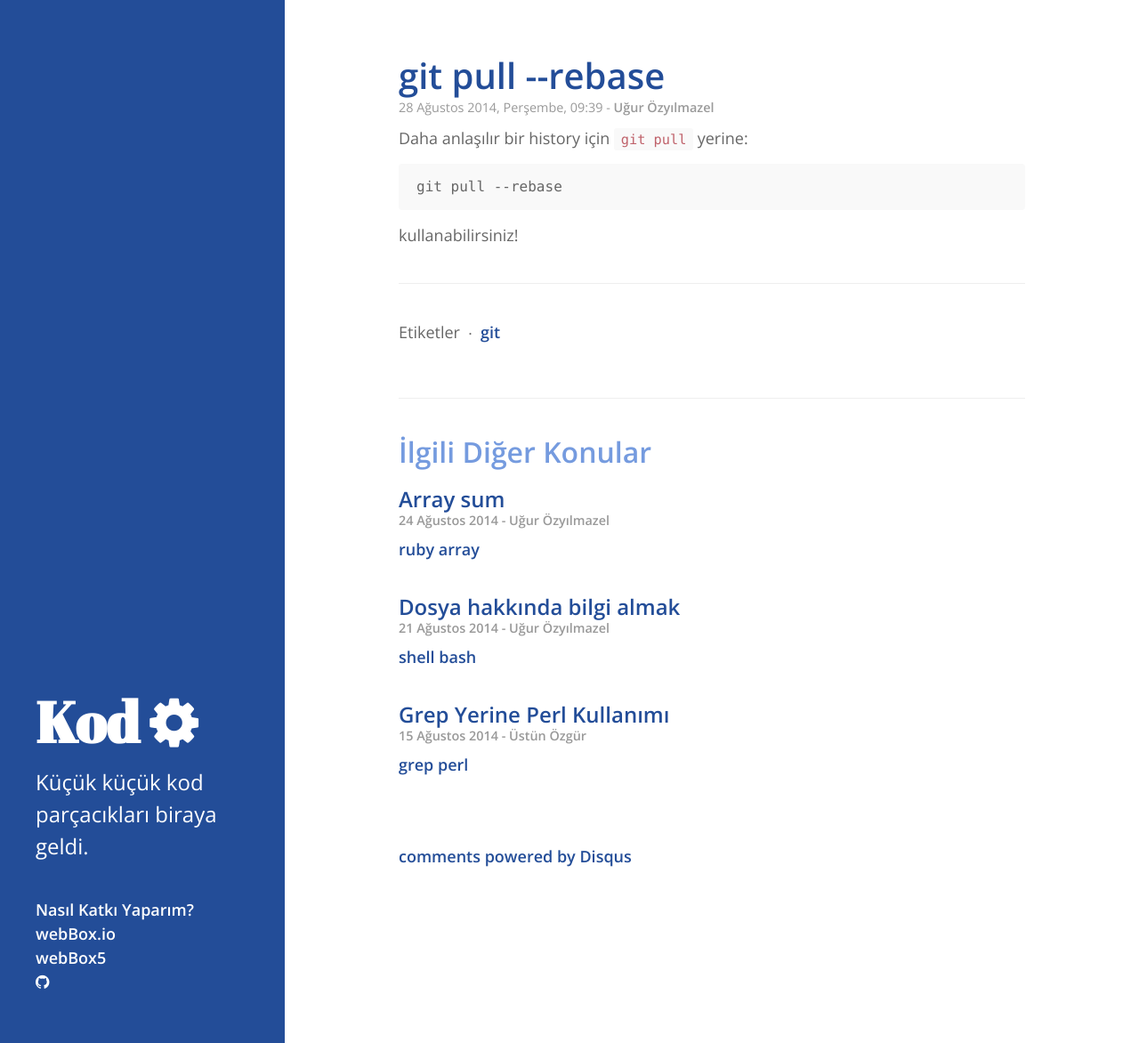
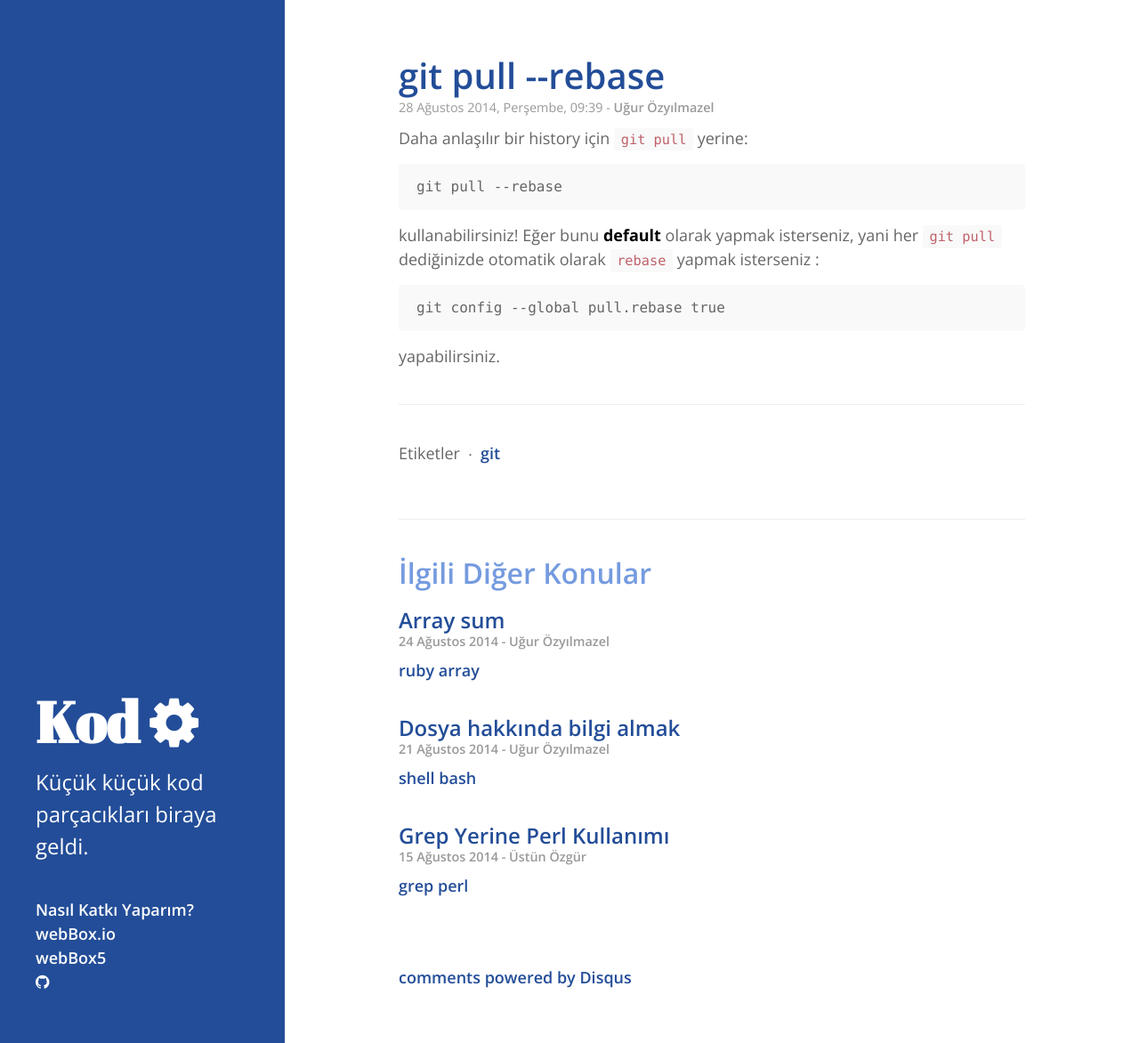
Before and after one commit to ramazantufekci/kod.webbox.io, a Jekyll site: the page built from _posts/2014-08-28-git-pull-rebase.md, in a window 1280 px wide and 1172 px high. Shown: the whole window at 89% size. Built offline with Jekyll 4.4.1, drawn with Linux system fonts in a browser that asks for light colours; nearby versions of some CDN libraries; Markdown is read by kramdown in place of the engine named in the settings; comment, search, counter and statistics services are not loaded.

Commit message:
git pull --rebase - update

```diff
--- a/_posts/2014-08-28-git-pull-rebase.md
+++ b/_posts/2014-08-28-git-pull-rebase.md
@@ -12,4 +12,9 @@ Daha anlaşılır bir history için `git pull` yerine:
 
     git pull --rebase
 
-kullanabilirsiniz!
+kullanabilirsiniz! Eğer bunu **default** olarak yapmak isterseniz, yani
+her `git pull` dediğinizde otomatik olarak `rebase` yapmak isterseniz :
+
+    git config --global pull.rebase true
+
+yapabilirsiniz.
```
